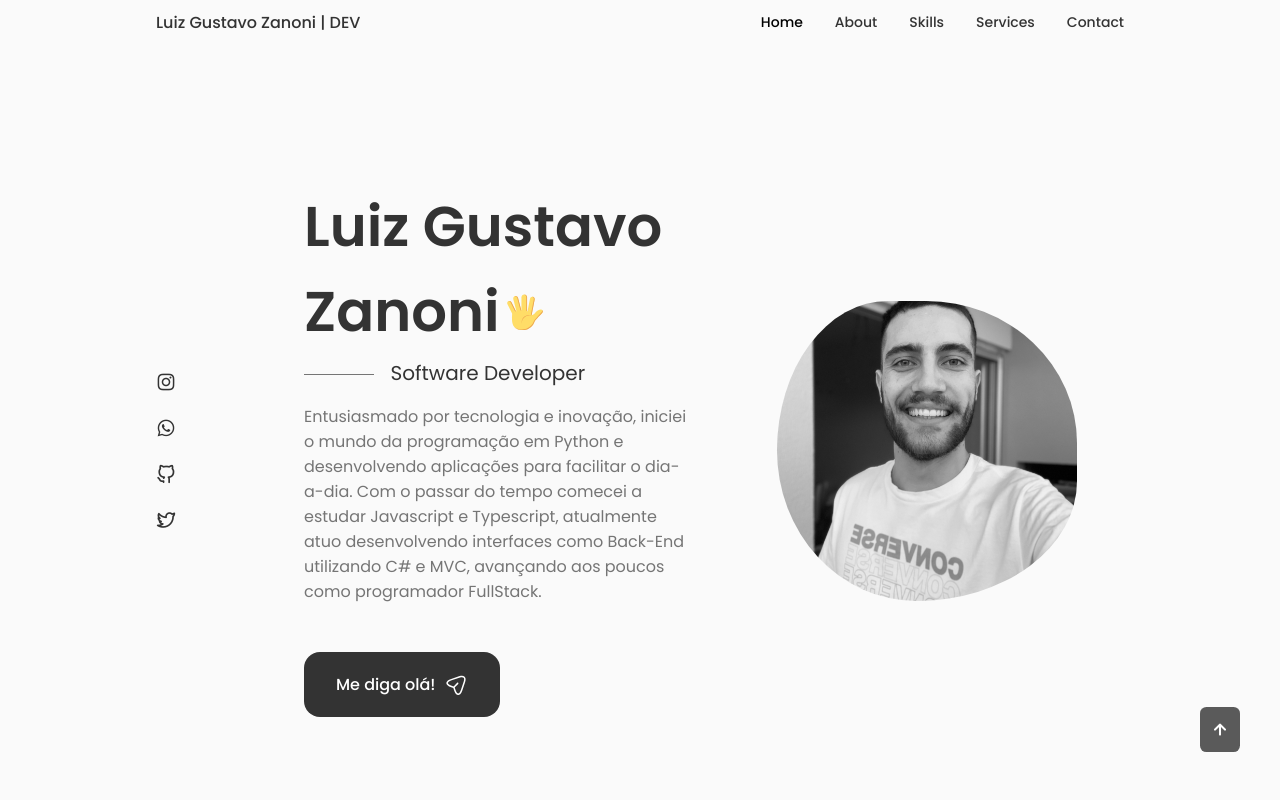
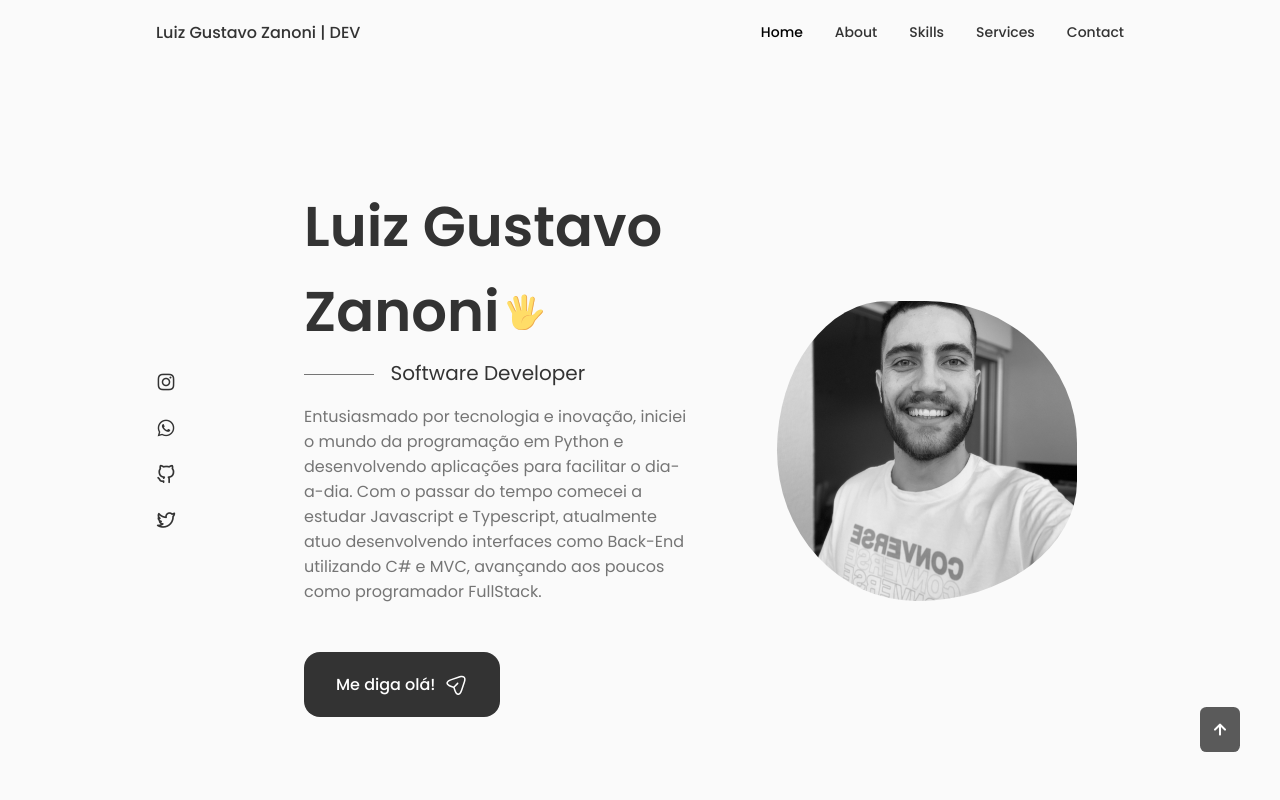
Before and after one commit to luizzanoni/portfolioReact, a React (Create React App) app: page / in a window 1280 px wide. Shown: the top 800 px of the page. Built offline with nearby package versions, Linux system fonts and the light colour scheme.

Commit message:
atualiza header

```diff
--- a/src/components/header/header.css
+++ b/src/components/header/header.css
@@ -13,8 +13,8 @@
   justify-content: space-between;
   align-items: center;
   column-gap: 5rem;
-  margin-top: 10px;
-  margin-bottom: 10px;
+  margin-top: 20px;
+  margin-bottom: 20px;
 }
 
 .nav__logo,
```
